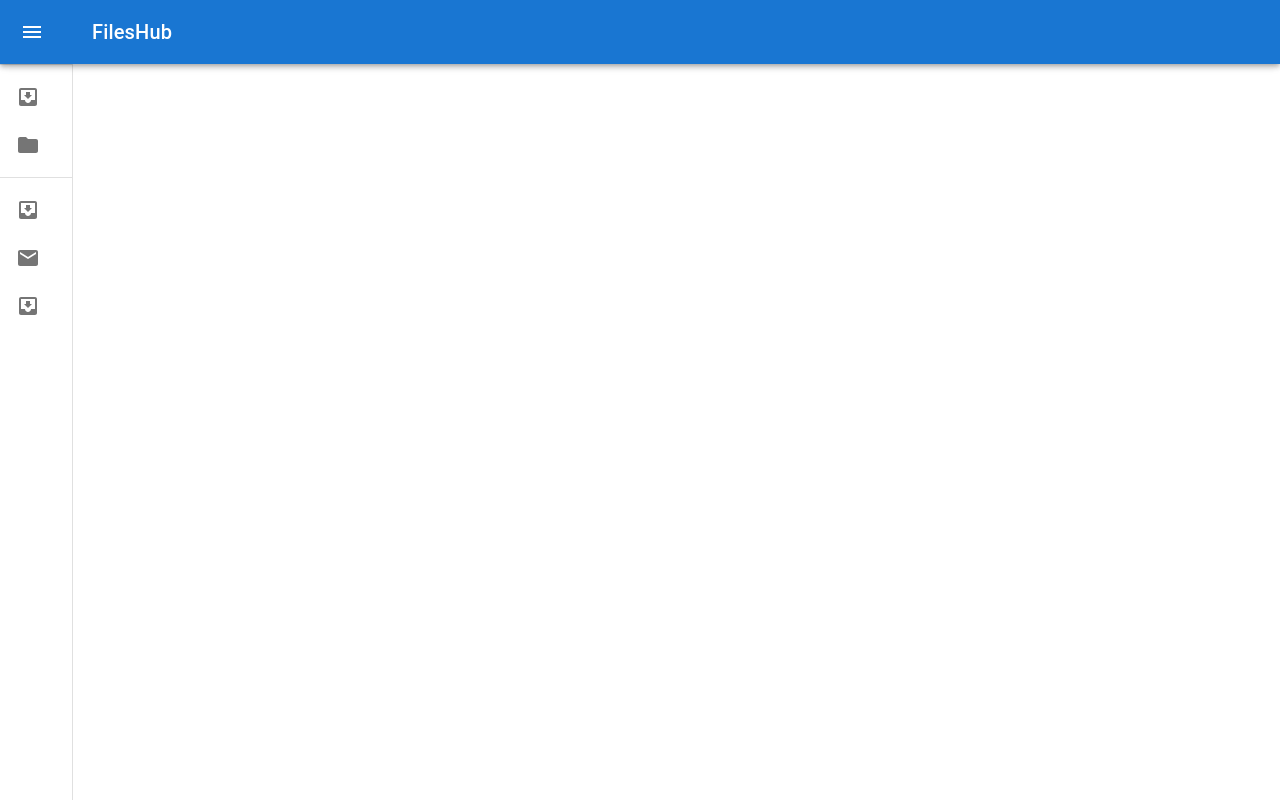
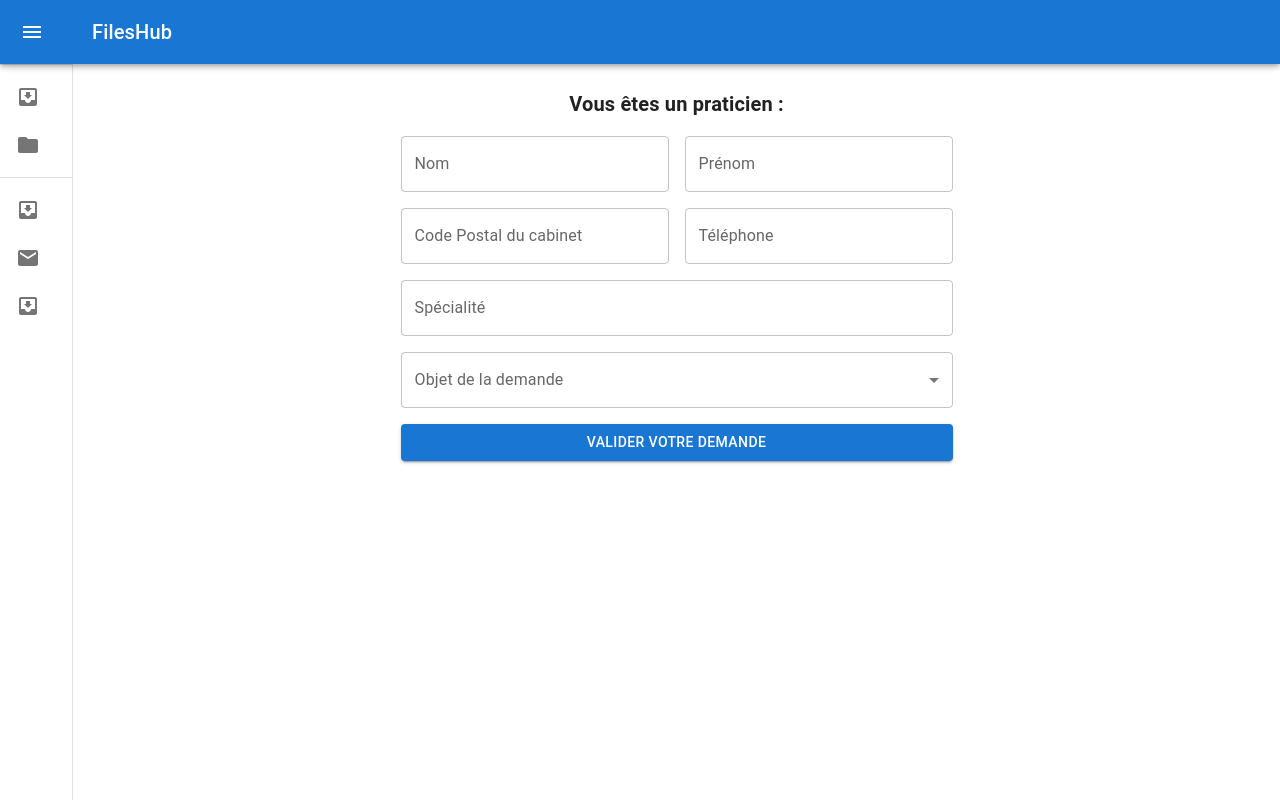
Before and after one commit to Calamia92/DoctoPet, a React app in the folder frontend/: page /request in a window 1280 px wide. Built offline with nearby package versions, Linux system fonts and the light colour scheme.

Commit message:
profile and request page

```diff
--- a/frontend/src/App.tsx
+++ b/frontend/src/App.tsx
@@ -3,16 +3,20 @@ import { BrowserRouter as Router, Route, Routes } from 'react-router-dom';
 import Layout from './Layout';
 import Appointment from './Apointement';
 import Login from './Login';
-import Signup from './Signup';
+import SignUp from './SignUp';
+import Request from './components/Request';
+import Profile from './components/Profile';
 
 const App: React.FC = () => {
   return (
     <Router>
       <Layout>
         <Routes>
-          <Route path="/signup" element={<Signup/>} />
+          <Route path="/signup" element={<SignUp/>} />
           <Route path="/apointements" element={<Appointment />} />
           <Route path="/login" element={<Login />} />
+          <Route path="/request" element={<Request />} />
+          <Route path="/profile" element={<Profile />} />
           <Route path="/" element={<div>Home Page</div>} />
         </Routes>
       </Layout>
--- /dev/null
+++ b/frontend/src/components/Profile.tsx
@@ -0,0 +1,110 @@
+import React from 'react';
+import { Container, Typography, Card, CardContent, Grid, Box, Button } from '@mui/material';
+import { Person, Email, Phone, ChevronRight } from '@mui/icons-material';
+
+function Profile() {
+  // Données fictives pour la démonstration
+  const profileData = {
+    nomPrenom: 'Jean Dupont',
+    email: 'jean.dupont@example.com',
+    telephone: '+33 6 12 34 56 78',
+  };
+
+  // Fonction pour gérer la déconnexion (ajouter la logique de déconnexion ici)
+  const handleLogout = () => {
+    console.log("Déconnexion...");
+    // Logique de déconnexion à implémenter ici
+  };
+
+  return (
+    <Container maxWidth="md">
+      {/* En-tête avec le titre */}
+      <Typography variant="h3" component="div" gutterBottom align="center" marginBottom={4}>
+        Mon Profil
+      </Typography>
+
+      {/* Liste des cartes */}
+      <Grid container spacing={2}>
+        {/* Carte pour Nom et Prénom */}
+        <Grid item xs={12}>
+          <Card variant="outlined">
+            <CardContent>
+              <Grid container alignItems="center">
+                <Grid item>
+                  <Person sx={{ marginRight: 2 }} />
+                </Grid>
+                <Grid item xs>
+                  <Typography variant="body1" component="div">
+                    Nom et Prénom
+                  </Typography>
+                  <Typography variant="body2" color="textSecondary">
+                    {profileData.nomPrenom}
+                  </Typography>
+                </Grid>
+                <Grid item>
+                  <ChevronRight />
+                </Grid>
+              </Grid>
+            </CardContent>
+          </Card>
+        </Grid>
+
+        {/* Carte pour Email */}
+        <Grid item xs={12}>
+          <Card variant="outlined">
+            <CardContent>
+              <Grid container alignItems="center">
+                <Grid item>
+                  <Email sx={{ marginRight: 2 }} />
+                </Grid>
+                <Grid item xs>
+                  <Typography variant="body1" component="div">
+                    Email
+                  </Typography>
+                  <Typography variant="body2" color="textSecondary">
+                    {profileData.email}
+                  </Typography>
+                </Grid>
+                <Grid item>
+                  <ChevronRight />
+                </Grid>
+              </Grid>
+            </CardContent>
+          </Card>
+        </Grid>
+
+        {/* Carte pour Téléphone */}
+        <Grid item xs={12}>
+          <Card variant="outlined">
+            <CardContent>
+              <Grid container alignItems="center">
+                <Grid item>
+                  <Phone sx={{ marginRight: 2 }} />
+                </Grid>
+                <Grid item xs>
+                  <Typography variant="body1" component="div">
+                    Téléphone
+                  </Typography>
+                  <Typography variant="body2" color="textSecondary">
+                    {profileData.telephone}
+                  </Typography>
+                </Grid>
+                <Grid item>
+                  <ChevronRight />
+                </Grid>
+              </Grid>
+            </CardContent>
+          </Card>
+        </Grid>
+      </Grid>
+
+      <Box mt={4} display="flex">
+        <Button variant="contained" color="primary" onClick={handleLogout}>
+          Déconnexion
+        </Button>
+      </Box>
+    </Container>
+  );
+}
+
+export default Profile;
--- /dev/null
+++ b/frontend/src/components/Request.tsx
@@ -0,0 +1,109 @@
+import React, { useState } from 'react';
+import { Container, TextField, Grid, Button, Select, MenuItem, FormControl, InputLabel, Typography, Box } from '@mui/material';
+
+function Request() {
+  const [nom, setNom] = useState('');
+  const [prenom, setPrenom] = useState('');
+  const [codePostal, setCodePostal] = useState('');
+  const [telephone, setTelephone] = useState('');
+  const [specialite, setSpecialite] = useState('');
+  const [objetDemande, setObjetDemande] = useState('');
+
+  const handleSubmit = (e: { preventDefault: () => void; }) => {
+    e.preventDefault();
+    console.log({
+      nom,
+      prenom,
+      codePostal,
+      telephone,
+      specialite,
+      objetDemande
+    });
+  };
+
+  return (
+    <Container maxWidth="sm">
+      <Box textAlign="center" mb={2}>
+        <Typography variant="h6" component="div" fontWeight="bold">
+          Vous êtes un praticien :
+        </Typography>
+      </Box>
+      <form onSubmit={handleSubmit}>
+        <Grid container spacing={2}>
+          <Grid item xs={6}>
+            <TextField
+              label="Nom"
+              variant="outlined"
+              fullWidth
+              value={nom}
+              onChange={(e) => setNom(e.target.value)}
+            />
+          </Grid>
+          <Grid item xs={6}>
+            <TextField
+              label="Prénom"
+              variant="outlined"
+              fullWidth
+              value={prenom}
+              onChange={(e) => setPrenom(e.target.value)}
+            />
+          </Grid>
+
+          <Grid item xs={6}>
+            <TextField
+              label="Code Postal du cabinet"
+              variant="outlined"
+              fullWidth
+              value={codePostal}
+              onChange={(e) => setCodePostal(e.target.value)}
+            />
+          </Grid>
+          <Grid item xs={6}>
+            <TextField
+              label="Téléphone"
+              variant="outlined"
+              fullWidth
+              value={telephone}
+              onChange={(e) => setTelephone(e.target.value)}
+            />
+          </Grid>
+
+          <Grid item xs={12}>
+            <TextField
+              label="Spécialité"
+              variant="outlined"
+              fullWidth
+              value={specialite}
+              onChange={(e) => setSpecialite(e.target.value)}
+            />
+          </Grid>
+
+          <Grid item xs={12}>
+            <FormControl variant="outlined" fullWidth>
+              <InputLabel>Objet de la demande</InputLabel>
+              <Select
+                label="Objet de la demande"
+                value={objetDemande}
+                onChange={(e) => setObjetDemande(e.target.value)}
+              >
+                <MenuItem value="">
+                  <em>Aucun</em>
+                </MenuItem>
+                <MenuItem value="Consultation">Consultation</MenuItem>
+                <MenuItem value="Urgence">Urgence</MenuItem>
+                <MenuItem value="Rendez-vous de suivi">Rendez-vous de suivi</MenuItem>
+              </Select>
+            </FormControl>
+          </Grid>
+          <Grid item xs={12}>
+            <Button type="submit" variant="contained" color="primary" fullWidth>
+              Valider votre demande
+            </Button>
+          </Grid>
+        </Grid>
+      </form>
+    </Container>
+  );
+}
+
+export default Request;
```
